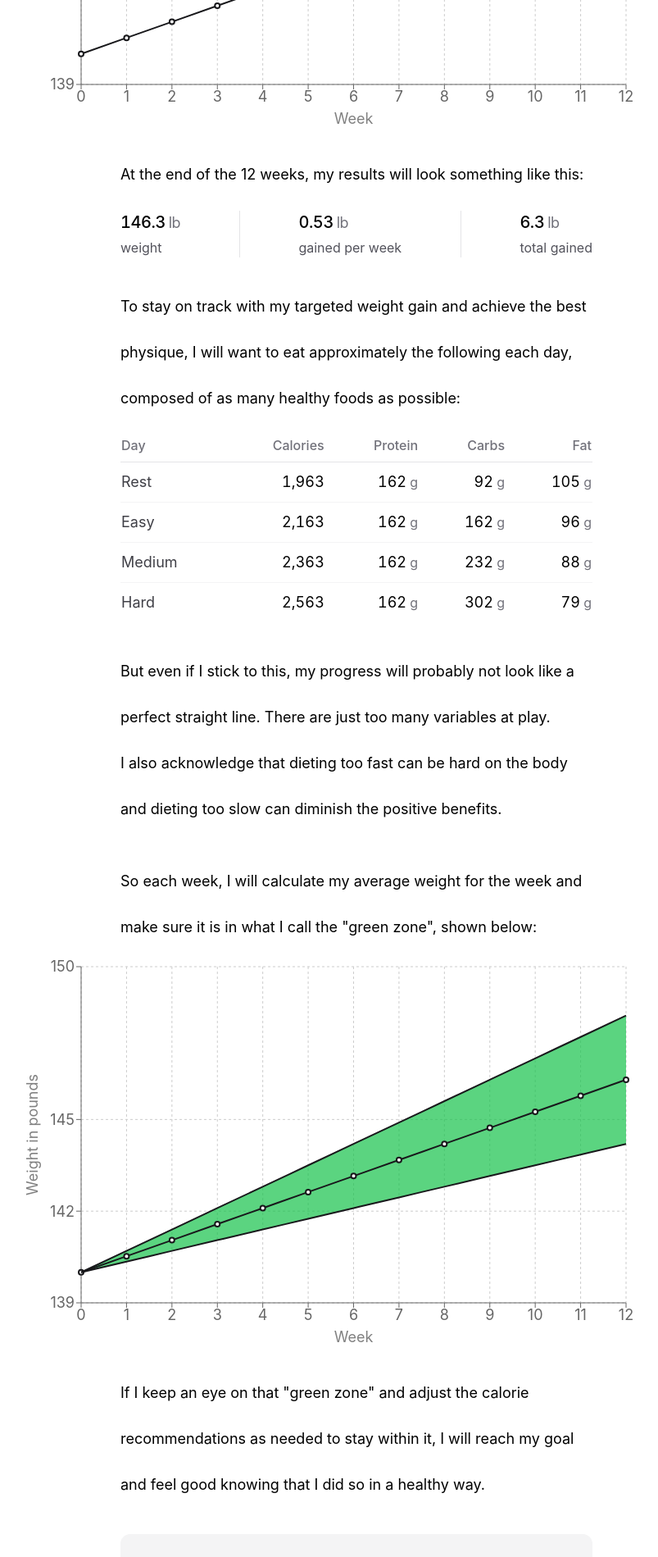
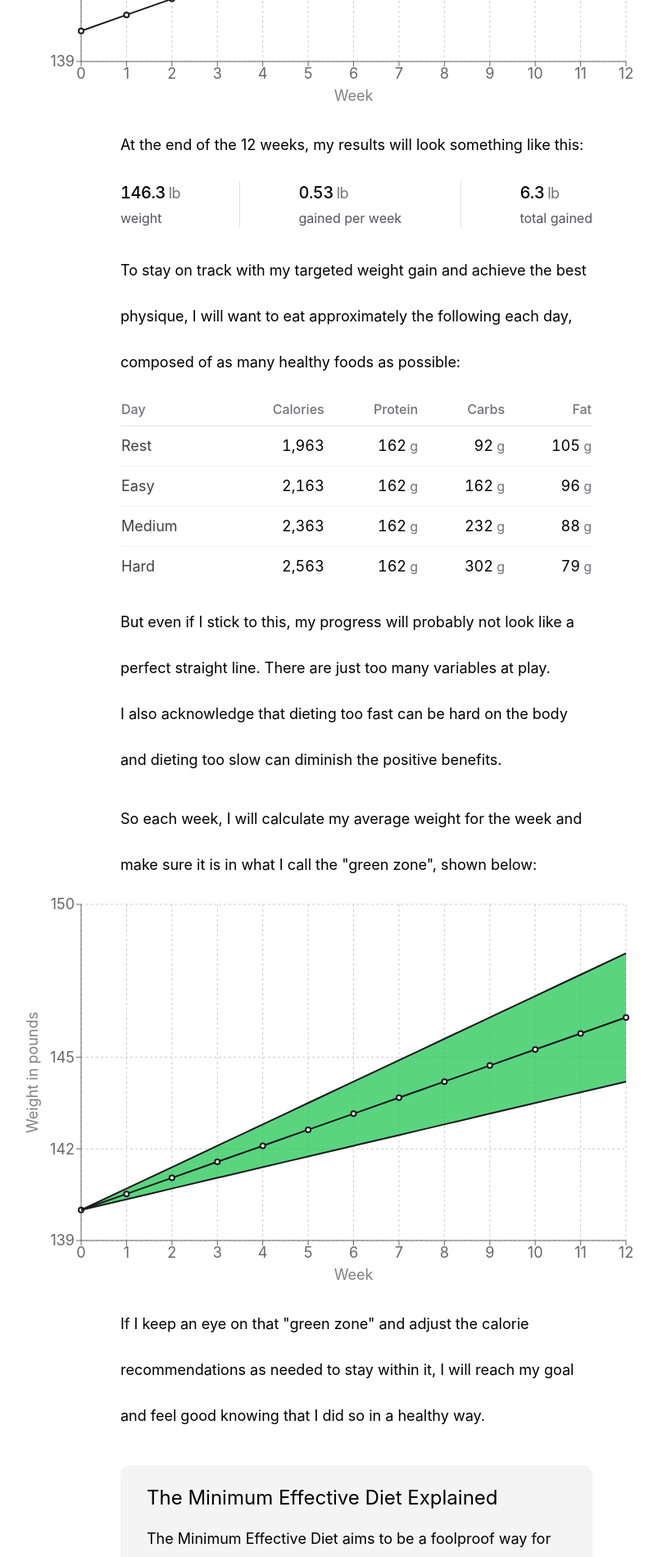
Before and after one commit to lukefernandez/minimum-effective-diet, a React (Vite) app: page / in a window 1280 px wide. Shown: the part 880-2779 px from the top of the page at 82% size, without its empty margins (205-1008 px from the left). Built offline with nearby package versions, Linux system fonts and the light colour scheme; a web font is replaced by a local one.

Commit message:
clean up top spacing

```diff
--- a/src/components/Calculator.tsx
+++ b/src/components/Calculator.tsx
@@ -57,7 +57,7 @@ export function Calculator() {
   const plan = useMemo(() => computePlan(calculatorState), [calculatorState]);
 
   return (
-    <div className="mt-6 text-lg leading-[3.5rem] sm:mt-8">
+    <div className="mt-5 text-lg leading-[3.5rem]">
       <form onSubmit={(event) => event.preventDefault()}>
         <div className="mx-auto max-w-xs xs:max-w-md sm:max-w-xl">
           <p>
@@ -183,9 +183,9 @@ export function Calculator() {
         </div>
       </form>
 
-      <hr className="mx-auto mt-6 max-w-xs sm:max-w-xl" />
-      <div className={plan !== null ? "visible mt-6 space-y-8" : "hidden"}>
-        <div>
+      <hr className="mx-auto mt-4 max-w-xs sm:max-w-xl" />
+      <div className={plan !== null ? "visible" : "hidden"}>
+        <div className="mt-4">
           <p className="mx-auto max-w-xs sm:max-w-xl">
             Following this plan, my weight will roughly trend like this, with
             each data point representing my average weight during that week:
@@ -200,7 +200,7 @@ export function Calculator() {
             </div>
           </div>
         </div>
-        <div>
+        <div className="mt-6">
           <p className="mx-auto max-w-xs sm:max-w-xl">
             At the end of the {calculatorState.weeks} weeks, my results will
             look something like this:
@@ -241,7 +241,7 @@ export function Calculator() {
             </div>
           </div>
         </div>
-        <div>
+        <div className="mt-6">
           <p className="mx-auto max-w-xs sm:max-w-xl">
             To stay on track with my targeted weight{" "}
             {directionConfig.resultText} and achieve the best physique, I will
@@ -302,7 +302,7 @@ export function Calculator() {
             </table>
           </div>
         </div>
-        <div>
+        <div className="mt-4">
           <p className="mx-auto max-w-xs sm:max-w-xl">
             But even if I stick to this, my progress will probably not look like
             a perfect straight line. There are just too many variables at play.
@@ -312,7 +312,7 @@ export function Calculator() {
             dieting too slow can diminish the positive benefits.
           </p>
         </div>
-        <div>
+        <div className="mt-4">
           <p className="mx-auto max-w-xs sm:max-w-xl">
             So each week, I will calculate my average weight for the week and
             make sure it is in what I call the "green zone", shown below:
@@ -327,7 +327,7 @@ export function Calculator() {
             </div>
           </div>
         </div>
-        <p className="mx-auto max-w-xs sm:max-w-xl">
+        <p className="mx-auto mt-6 max-w-xs sm:max-w-xl">
           If I keep an eye on that "green zone" and adjust the calorie
           recommendations as needed to stay within it, I will reach my goal and
           feel good knowing that I did so in a healthy way.
```
